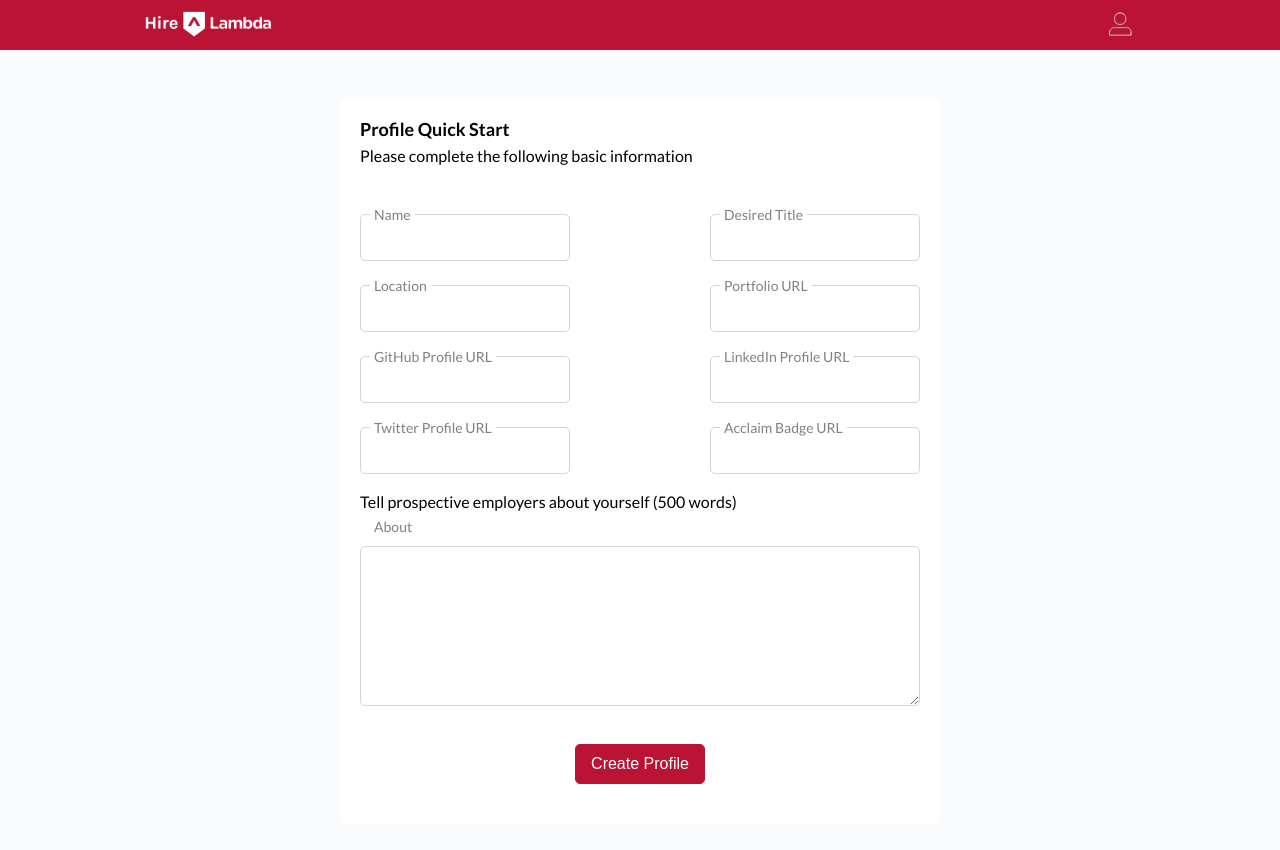
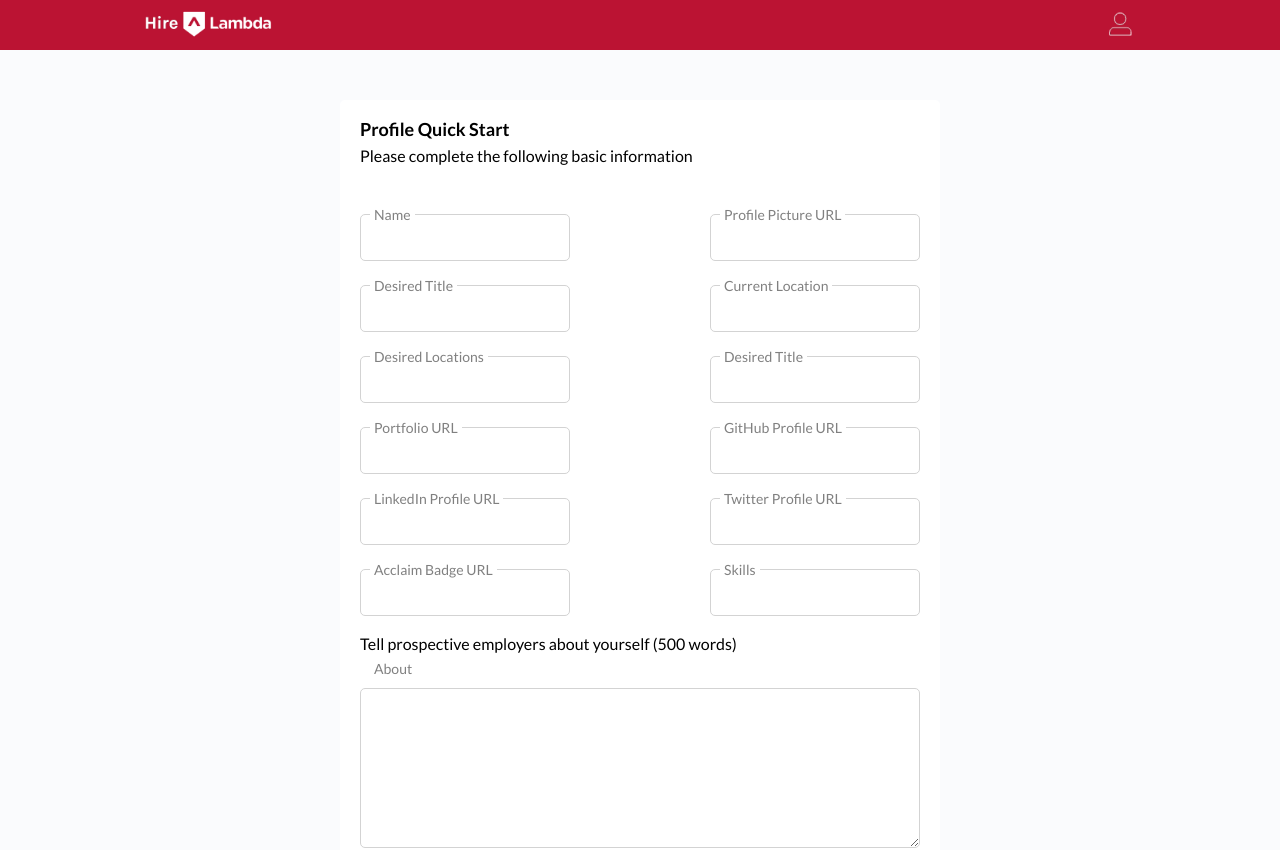
Before and after one commit to labs12-project-showcase/labs12-project-showcase-FE, a React (Create React App) app: page /profile-quick-start in a window 1280 px wide. Shown: the top 850 px of the page. Built offline with nearby package versions, Linux system fonts and the light colour scheme; no server answers; what auth0-js would draw is missing.

Commit message:
Fiddle around, definitely fix some mismatches between form field names, the setInitialValue is still broken and we need to add a redirect :)

```diff
--- a/src/components/student/profileqs/Profileqs.js
+++ b/src/components/student/profileqs/Profileqs.js
@@ -50,6 +50,7 @@ const Profileqs = ({ dispatch, ...props }) => {
 };
 
 const mapStateToProps = state => {
+	// console.log('map state to props', state);
 	return {
 		...state.profileqs,
 		profile: state.profile
--- a/src/components/student/profileqs/ProfileqsForm.js
+++ b/src/components/student/profileqs/ProfileqsForm.js
@@ -15,6 +15,7 @@ import { updateProfile } from './profileqsActions';
 // };
 
 const ProfileqsForm = ({ dispatch, ...props}) => {
+  // console.log(props.initialFormValues);
   return (
     <Formik
 			initialValues={props.initialFormValues}
--- a/src/components/student/profileqs/ProfileqsFormSchema.js
+++ b/src/components/student/profileqs/ProfileqsFormSchema.js
@@ -1,6 +1,38 @@
 import React from 'react';
 import { ErrorMessage, Field, Form } from 'formik';
 import * as Yup from 'yup';
+
+const exampleProfileData = {
+	about: '', //
+	acclaim: '', //
+	// account_id: null,
+	// approved: false,
+	// cohort_id: null,
+	// cohort_name: '',
+	desired_locations: [], //
+	desired_title: '', //
+	// endorsements: [],
+	// exists: false,
+	github: '', //
+	// graduated: false,
+	// hired: false,
+	hobbies: [], //
+	// id: null,
+	// lat: null,
+	linkedin: '', //
+	location: '', //
+	// lon: null,
+	name: '', //
+	profile_pic: '',
+	// projects: [],
+	skills: [], //
+	// top_projects: [],
+	// top_skills: [],
+	// track: '',
+	// track_id: null,
+	twitter: '', //
+	website: '' //
+}
 
 // Formik form for rendering
 export const formSchema = ({ errors, status, touched, isSubmitting }) => (
@@ -13,6 +45,13 @@ export const formSchema = ({ errors, status, touched, isSubmitting }) => (
 		</label>
 
 		<label>
+			<span className="input-label">Profile Picture URL</span>
+			<br />
+			<Field name="profile_pic" type="text" />
+			<ErrorMessage name="profile_pic" component="div" />
+		</label>
+
+		<label>
 			<span className="input-label">Desired Title</span>
 			<br />
 			<Field name="desired_title" type="text" />
@@ -20,10 +59,25 @@ export const formSchema = ({ errors, status, touched, isSubmitting }) => (
 		</label>
 
 		<label>
-			<span className="input-label">Location</span>
+			<span className="input-label">Current Location</span>
 			<br />
 			<Field name="location" type="text" />
 			<ErrorMessage name="location" component="div" />
+		</label>
+
+		{/* @TODO: Make this an array field */}
+		<label>
+			<span className="input-label">Desired Locations</span>
+			<br />
+			<Field name="desired_locations" type="text" />
+			<ErrorMessage name="desired_locations" component="div" />
+		</label>
+
+		<label>
+			<span className="input-label">Desired Title</span>
+			<br />
+			<Field name="desired_title" type="text" />
+			<ErrorMessage name="desired_title" component="div" />
 		</label>
 
 		<label>
@@ -61,6 +115,14 @@ export const formSchema = ({ errors, status, touched, isSubmitting }) => (
 			<ErrorMessage name="acclaim" component="div" />
 		</label>
 
+		{/* @TODO: Make this an array field */}
+		<label>
+			<span className="input-label">Skills</span>
+			<br />
+			<Field name="skills" type="text" />
+			<ErrorMessage name="skills" component="div" />
+		</label>
+
 		<label className="stretch-input">
 			Tell prospective employers about yourself (500 words)
 			<br />
@@ -78,6 +140,9 @@ export const formSchema = ({ errors, status, touched, isSubmitting }) => (
 
 // Validation Schema, feels similar to React PropTypes
 export const ProfileQsSchema = Yup.object().shape({
+	about: Yup.string()
+		.max(1000, `Maximum 1,000 characters`)
+		.trim(),
 	acclaim: Yup.string()
 		.trim()
 		.url('Must be a valid URL'),
@@ -98,9 +163,6 @@ export const ProfileQsSchema = Yup.object().shape({
 	portfolio: Yup.string()
 		.trim()
 		.url('Must be a valid URL'),
-	about: Yup.string()
-		.max(1000, `Maximum 1,000 characters`)
-		.trim(),
 	twitter: Yup.string()
 		.trim()
 		.url('Must be a valid URL')
--- a/src/components/student/profileqs/profileqsActions.js
+++ b/src/components/student/profileqs/profileqsActions.js
@@ -22,7 +22,7 @@ export const getProfileData = () => dispatch => {
       }
     })
     .then(res => {
-      console.log('getProfileData data: ', res.data);
+      // console.log('getProfileData data: ', res.data);
       dispatch({ type: GET_PROFILE_DATA_SUCCESS, payload: res.data });
     })
     .catch(error => {
@@ -64,30 +64,47 @@ export const UPDATE_PROFILE_SUCCESS = 'UPDATE_PROFILE_SUCCESS';
  */
 export const updateProfile = formValues => dispatch => {
   // match formValues keys to the format the API expects
-  const formattedObj = {
+  // const formattedObj = {
+  //   account: {
+  //     name: formValues.name
+  //   },
+  //   student: {
+  //     about: formValues.summary,
+  //     acclaim: formValues.acclaimBadgeURL,
+  //     // desired_title: formValues.desiredTitle,
+  //     github: formValues.gitHubURL,
+  //     linkedin: formValues.linkedInURL,
+  //     location: formValues.location,
+  //     // name: formValues.name,
+  //     twitter: formValues.twitterURL,
+  //     website: formValues.portfolioURL
+  //   }
+  // };
+
+  const send = {
     account: {
       name: formValues.name
     },
     student: {
-      about: formValues.summary,
-      acclaim: formValues.acclaimBadgeURL,
+      about: formValues.about,
+      acclaim: formValues.acclaim,
       // desired_title: formValues.desiredTitle,
-      github: formValues.gitHubURL,
-      linkedin: formValues.linkedInURL,
+      github: formValues.github,
+      linkedin: formValues.linkedin,
       location: formValues.location,
       // name: formValues.name,
-      twitter: formValues.twitterURL,
-      website: formValues.portfolioURL
+      twitter: formValues.twitter,
+      website: formValues.website
     }
-  };
+  }
 
-  console.log('updating profile', formattedObj);
+  console.log('updating profile', send);
 
   dispatch({ type: UPDATE_PROFILE_START });
   axios
     .put(
     `${backendURL}/api/students/update`,
-    removeEmptyValues(formattedObj),
+    removeEmptyValues(send),
     {
       headers: { authorization: token }
     }
```
